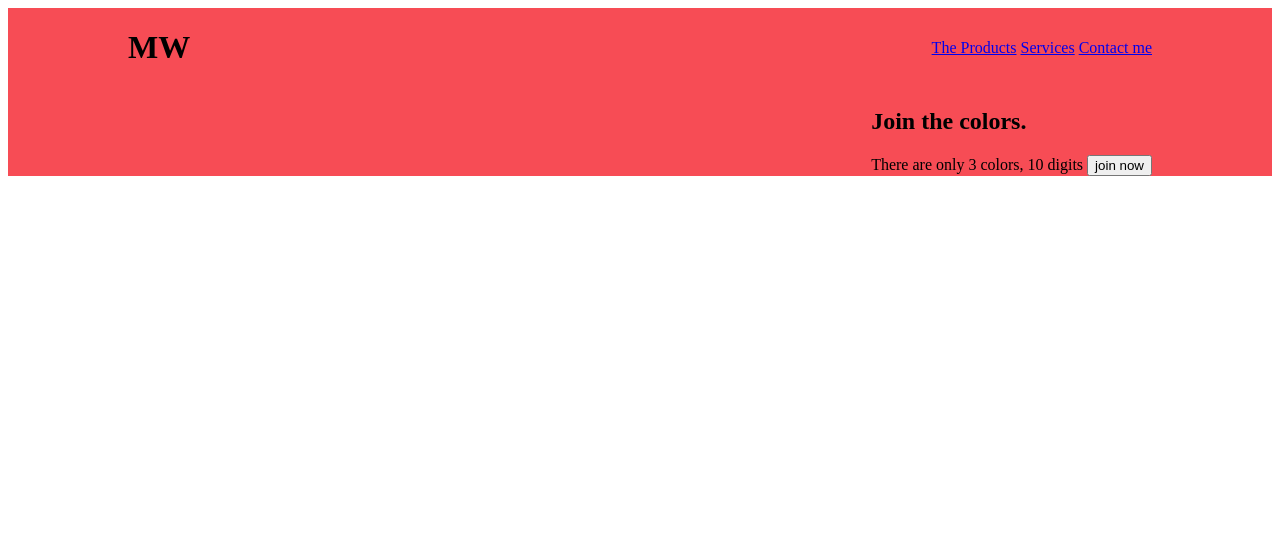
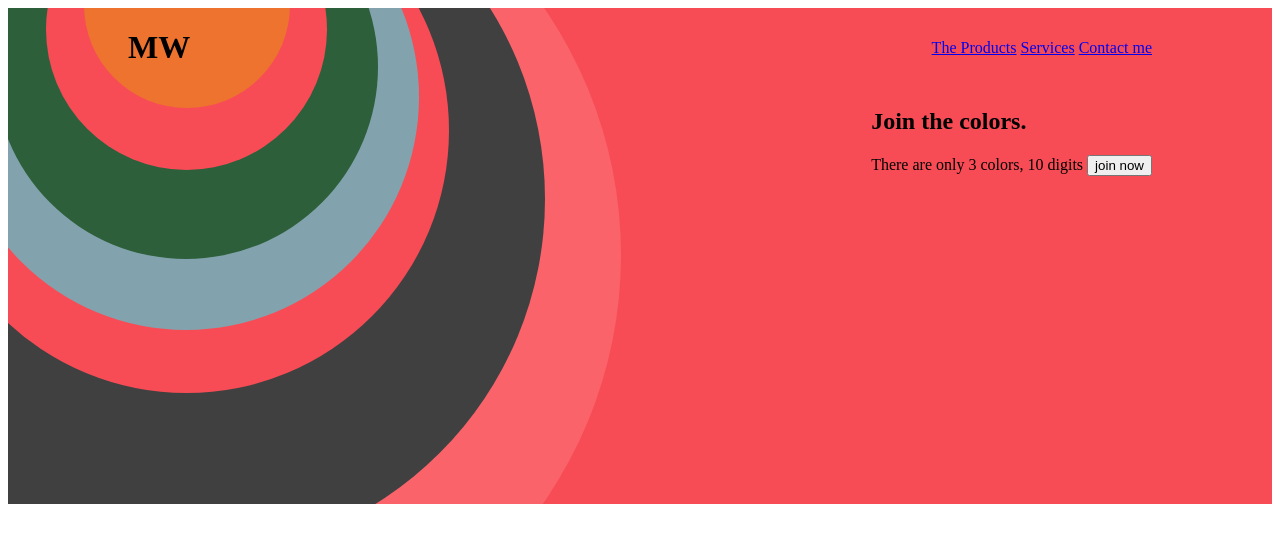
Before and after one commit to YanVI9/site_6, a plain HTML site: page index.html in a window 1280 px wide. Drawn offline with Linux system fonts and the light colour scheme.

Commit message:
ЛЕвые круги
Нарисовал 7 гругов в шапке

```diff
--- a/css/style.css
+++ b/css/style.css
@@ -3,6 +3,8 @@
 .fon-block {
     background-color: #f74c55;
     position: relative;
+    min-height: 496px;
+    overflow: hidden;
 }
 
 .coverBlock_width-1024 {
@@ -10,6 +12,8 @@
     display: flex;
     flex-direction: column;
     margin: 0 auto;
+    position: relative;
+    z-index: 8;
 }
 
 /* header block */
@@ -35,3 +39,80 @@
 .joinColors {
     align-self: flex-end;
 }
+
+.circle-1 {
+    position: absolute;
+    background-color: #fb636b;
+    border-radius: 50%;
+    width: 870px;
+    height: 870px;
+    top: calc(682px - 870px);
+    left: calc(613px - 870px);
+    z-index: 1;
+}
+
+.circle-2 {
+    position: absolute;
+    background-color: #404040;
+    border-radius: 50%;
+    width: 718px;
+    height: 718px;
+    top: calc(550px - 718px);
+    left: calc(537px - 718px);
+    z-index: 2;
+}
+
+.circle-3 {
+    position: absolute;
+    background-color: #f74c55;
+    border-radius: 50%;
+    width: 525px;
+    height: 525px;
+    top: calc(385px - 525px);
+    left: calc(441px - 525px);
+    z-index: 3;
+}
+
+.circle-4 {
+    position: absolute;
+    background-color: #82a3ad;
+    border-radius: 50%;
+    width: 466px;
+    height: 466px;
+    top: calc(322px - 466px);
+    left: calc(411px - 466px);
+    z-index: 4;
+}
+
+.circle-5 {
+    position: absolute;
+    background-color: #2d5f3b;
+    border-radius: 50%;
+    width: 384px;
+    height: 384px;
+    top: calc(251px - 384px);
+    left: calc(370px - 384px);
+    z-index: 5;
+}
+
+.circle-6 {
+    position: absolute;
+    background-color: #f74c55;
+    border-radius: 50%;
+    width: 281px;
+    height: 281px;
+    top: calc(162px - 281px);
+    left: calc(281px + 38px - 281px);
+    z-index: 6;
+}
+
+.circle-7 {
+    position: absolute;
+    background-color: #ee732f;
+    border-radius: 50%;
+    width: 206px;
+    height: 206px;
+    top: calc(100px - 206px);
+    left: calc(206px + 76px - 206px);
+    z-index: 7;
+}
--- a/index.html
+++ b/index.html
@@ -9,6 +9,15 @@
 </head>
 <body>
     <div class="fon-block">
+
+        <div class="circle-1"></div>
+        <div class="circle-2"></div>
+        <div class="circle-3"></div>
+        <div class="circle-4"></div>
+        <div class="circle-5"></div>
+        <div class="circle-6"></div>
+        <div class="circle-7"></div>
+
         <div class="coverBlock_width-1024">
             <header class="header">
                 <h1 class="header__caption">MW</h1>
```
